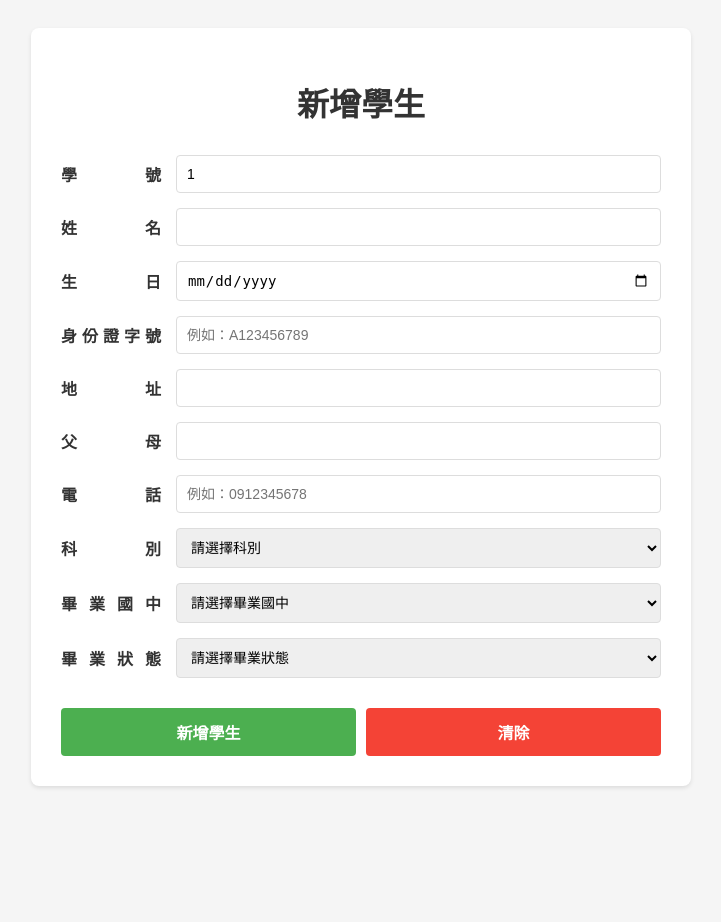
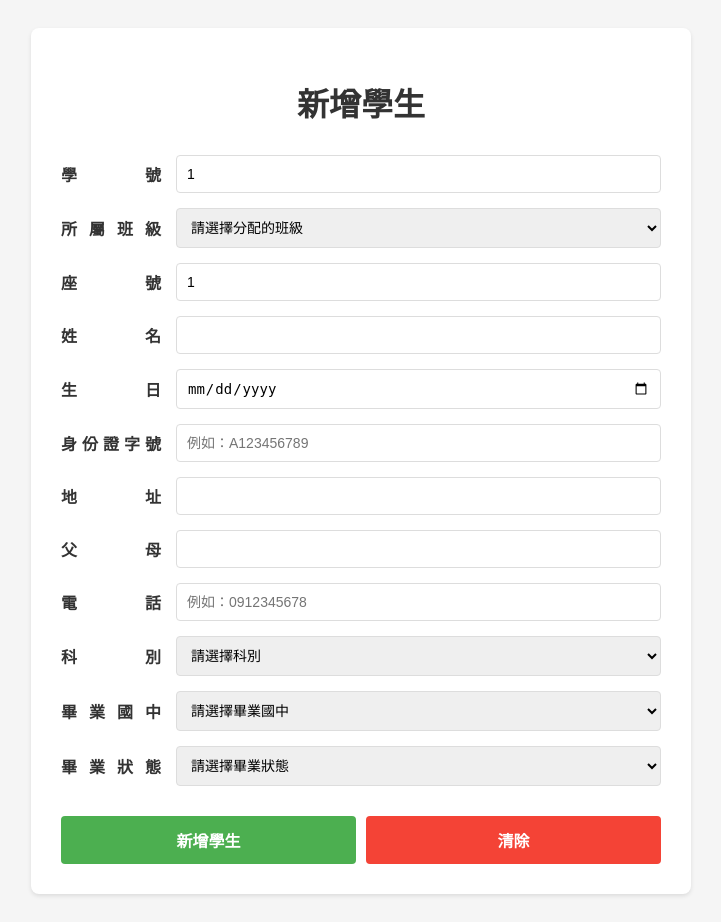
Before and after one commit to hhj962696-ui/github-project-202605, a PHP site: page /school/include/add_student.php in a window 1280 px wide. Shown: the whole page, without its empty margins (279-1000 px from the left). Before the commit the page ends 788 px from the top, so only its background shows below. Run offline with PHP 8.4, Linux system fonts and the light colour scheme; data that the repository does not hold is empty.

Commit message:
建立由資料庫取得選單資料及自動產生學號及班級座號的功能

```diff
--- a/school/include/add_student.php
+++ b/school/include/add_student.php
@@ -90,47 +90,94 @@
 <body>
     <div class="container">
         <h1>新增學生</h1>
-        <form method="POST" action="api_add_student.php">
+        <form method="POST" action="./include/api_add_student.php">
             <div class="form-group">
-                <label for="school_num">學號 <span style="color: red;"></span></label>
+                <label for="school_num">學號</label>
                 <?php
                 $defaut_num=$pdo->query("select max(`school_num`) from `students`")->fetchColumn()+1;
                 ?>
                 <input type="number" id="school_num" name="school_num" value="<?= $defaut_num; ?>">
             </div>
+            <div class="form-group">
+                <label for="class">所屬班級</label>
+                <select id="class" name="class" >
+                    <option value="">請選擇分配的班級</option>
+                    <?php
+                        $classes=$pdo->query("SELECT * FROM `classes`")->fetchAll();
+                        foreach($classes as $class):
+                    ?>
+                    <option value="<?= $class['code']; ?>"><?= $class['name']; ?></option>
+                    <?php endforeach;?>
+                </select>
+            </div>
+            <div class="form-group">
+                <label for="seat_num">座號</label>
+                <?php
+                $defaut_num=$pdo->query("select max(`seat_num`) from `class_student` where `class_code`=''")->fetchColumn()+1;
+                ?>
+                <input type="number" id="seat_num" name="seat_num" value="<?= $defaut_num; ?>">
+            </div>
+            <script>
+                // 監聽班級選擇變更
+                document.getElementById('class').addEventListener('change', function() {
+                    const classCode = this.value;
 
+                    // 如果沒有選擇班級，清空座號
+                    if (!classCode) {
+                        document.getElementById('seat_num').value = '';
+                        return;
+                    }
+
+                    // 發送 GET 請求到後端取得最大座號
+                    fetch(`./include/get_max_seat_num.php?code=${encodeURIComponent(classCode)}`)
+                        .then(response => {
+                            if (!response.ok) {
+                                throw new Error(`HTTP error! status: ${response.status}`);
+                            }
+                            return response.text();
+                        })
+                        .then(data => {
+                            // 將取得的座號填入輸入框
+                            document.getElementById('seat_num').value = data.trim();
+                        })
+                        .catch(error => {
+                            console.error('錯誤:', error);
+                            alert('取得座號失敗，請稍後重試');
+                        });
+                });
+            </script>
             <div class="form-group">
-                <label for="name">姓名 <span style="color: red;"></span></label>
+                <label for="name">姓名</label>
                 <input type="text" id="name" name="name" >
             </div>
 
             <div class="form-group">
-                <label for="birthday">生日 <span style="color: red;"></span></label>
+                <label for="birthday">生日</label>
                 <input type="date" id="birthday" name="birthday" >
             </div>
 
             <div class="form-group">
-                <label for="uni_id">身份證字號 <span style="color: red;"></span></label>
+                <label for="uni_id">身份證字號</label>
                 <input type="text" id="uni_id" name="uni_id" placeholder="例如：A123456789" >
             </div>
 
             <div class="form-group">
-                <label for="addr">地址 <span style="color: red;"></span></label>
+                <label for="addr">地址</label>
                 <input type="text" id="addr" name="addr" >
             </div>
 
             <div class="form-group">
-                <label for="parent">父母 <span style="color: red;"></span></label>
+                <label for="parent">父母</label>
                 <input type="text" id="parent" name="parent" >
             </div>
 
             <div class="form-group">
-                <label for="tel">電話 <span style="color: red;"></span></label>
+                <label for="tel">電話</label>
                 <input type="text" id="tel" name="tel" placeholder="例如：0912345678" >
             </div>
 
             <div class="form-group">
-                <label for="dept">科別 <span style="color: red;"></span></label>
+                <label for="dept">科別</label>
                 <select id="dept" name="dept" >
                     <option value="">請選擇科別</option>
                     <?php
@@ -143,7 +190,7 @@
             </div>
 
             <div class="form-group">
-                <label for="graduate_at">畢業國中 <span style="color: red;"></span></label>
+                <label for="graduate_at">畢業國中</label>
                 <select id="graduate_at" name="graduate_at" >
                     <option value="">請選擇畢業國中</option>
                     <?php
@@ -156,7 +203,7 @@
             </div>
 
             <div class="form-group">
-                <label for="status_code">畢業狀態 <span style="color: red;"></span></label>
+                <label for="status_code">畢業狀態</label>
                 <select id="status_code" name="status_code" >
                     <option value="">請選擇畢業狀態</option>
                     <?php
--- /dev/null
+++ b/school/include/get_max_seat_num.php
@@ -0,0 +1,6 @@
+<?php include "db_conn.php";
+
+$code=$_GET['code'];
+echo $max_seat_num=$pdo->query("select max(`seat_num`) from `class_student` where `class_code`='{$code}'")->fetchColumn();
+
+?>
```
Also changed, not shown: school/include/api_add_student.php (+7 -0 lines).
